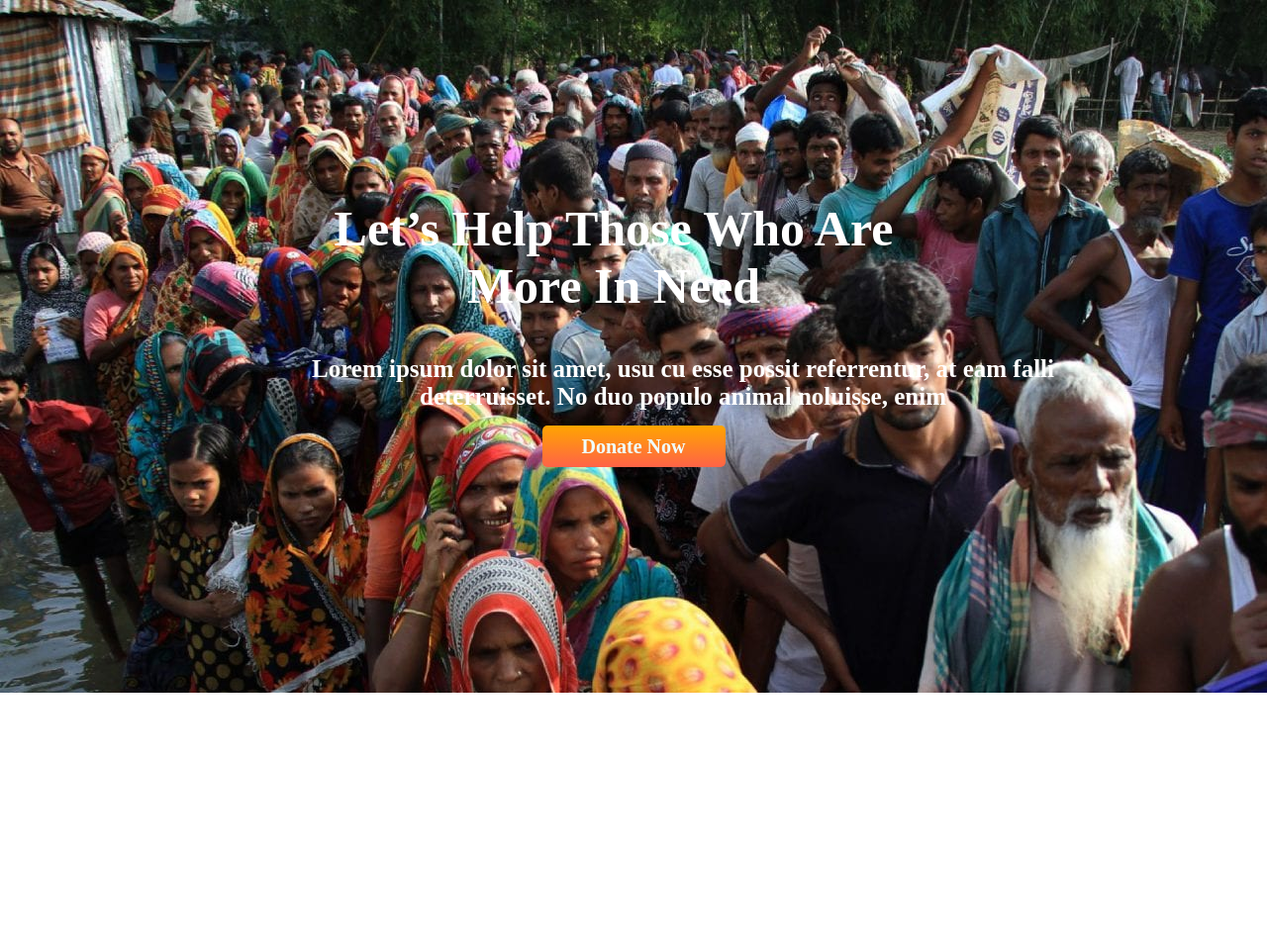
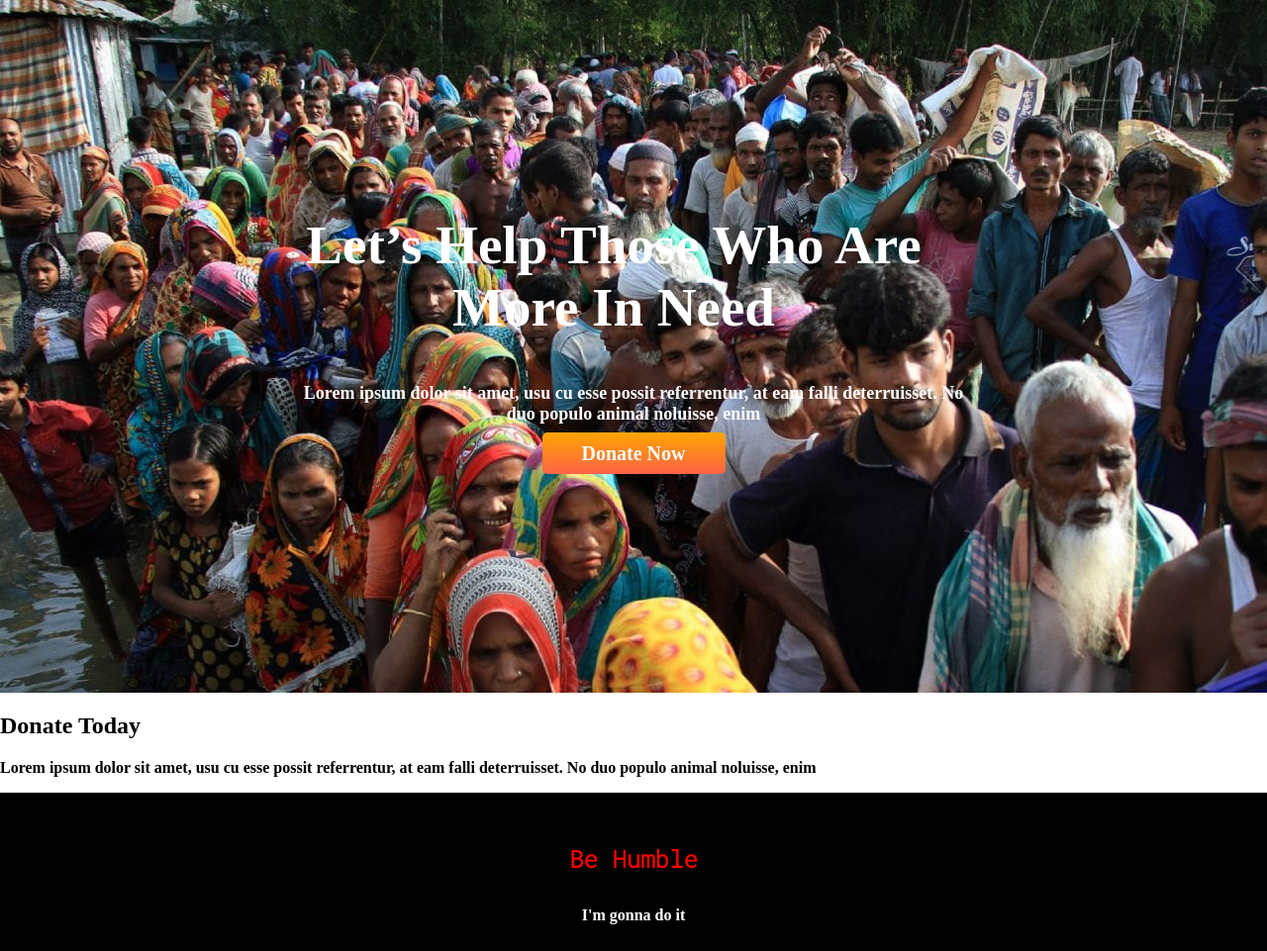
Before and after one commit to SADIA-AFSANA/Assignment-One, a plain HTML site: page index.html in a window 1280 px wide. Shown: the whole page at 99% size. Before the commit the page ends 800 px from the top, so only its background shows below. Drawn offline with Linux system fonts and the light colour scheme; a web font is replaced by a local one.

Commit message:
main pic

```diff
--- a/index.html
+++ b/index.html
@@ -26,7 +26,18 @@
             <a class="donate" target="_blank" href="https://fonts.google.com/specimen/Roboto+Slab">Donate Now</a>
         </div>
     </section>
+    <section>
+        <div>
+            <h1>Donate Today</h1>
+            <p>Lorem ipsum dolor sit amet, usu cu esse possit referrentur, at eam falli
+                deterruisset. No duo populo animal noluisse, enim</p>
+        </div>
+    </section>
 
 </body>
+<footer class="footer">
+    <h2 class=" footer h2">Be Humble</h2>
+    <p class="footer p">I'm gonna do it</p>
+</footer>
 
 </html>
--- a/style.css
+++ b/style.css
@@ -21,18 +21,19 @@ body {
 }
 
 .h1 {
-    font-size: 50px;
+    font-size: 55px;
     width: 50%;
     text-align: center;
     padding-left: 300px;
-    padding-top: 60px
+    padding-top: 70px
 }
 
 .p1 {
-    font-size: 25px;
+    font-size: 18px;
     text-align: center;
-    padding-left: 250px;
-    padding-right: 150px;
+    padding-left: 300px;
+    padding-right: 300px;
+
 }
 
 .donate {
@@ -49,3 +50,24 @@ body {
 
 
 }
+
+.footer {
+    background-color: black;
+    background-size: 200px 500px;
+    padding: 6px 25px;
+
+
+}
+
+.footer h2 {
+    padding-top: 25PX;
+    font-family: 'Roboto Mono', monospace;
+    color: red;
+    text-align: center;
+}
+
+.footer p {
+    color: white;
+    text-align: center;
+    padding-bottom: 5PX;
+}
```
